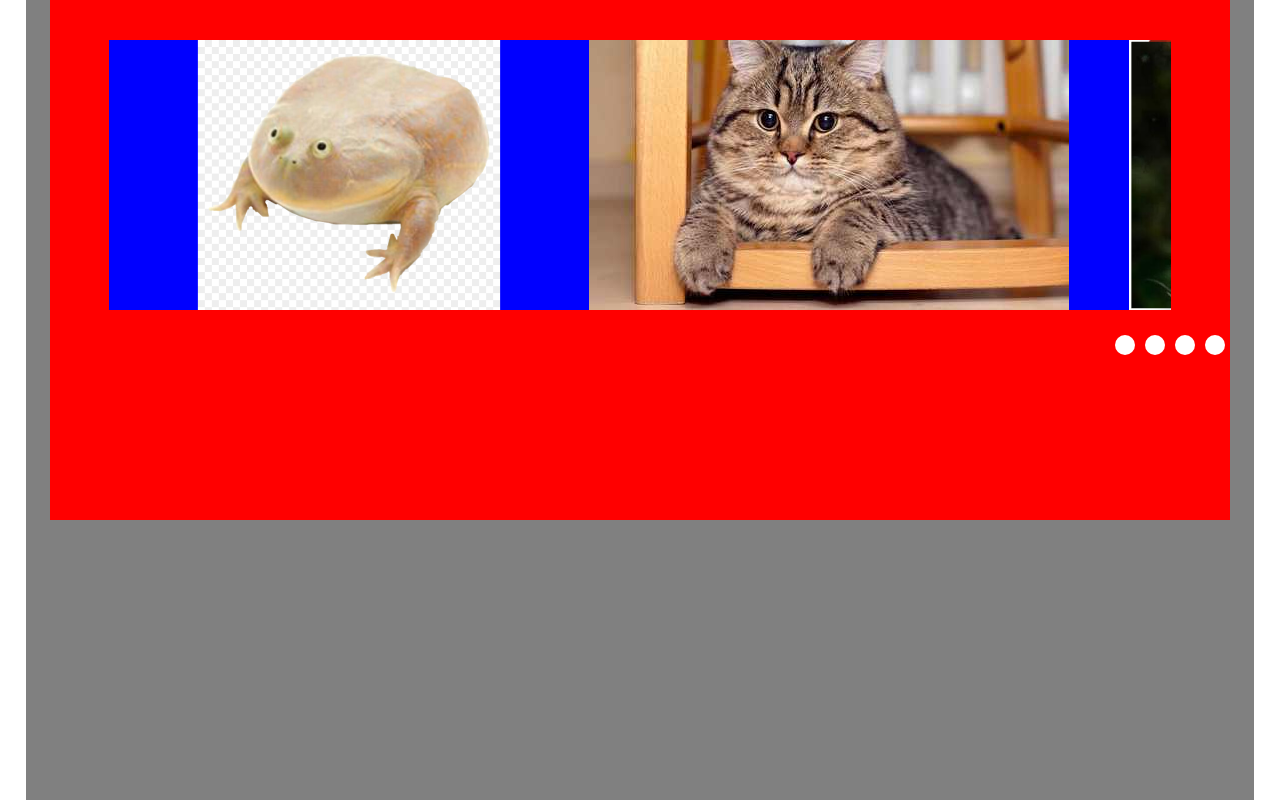
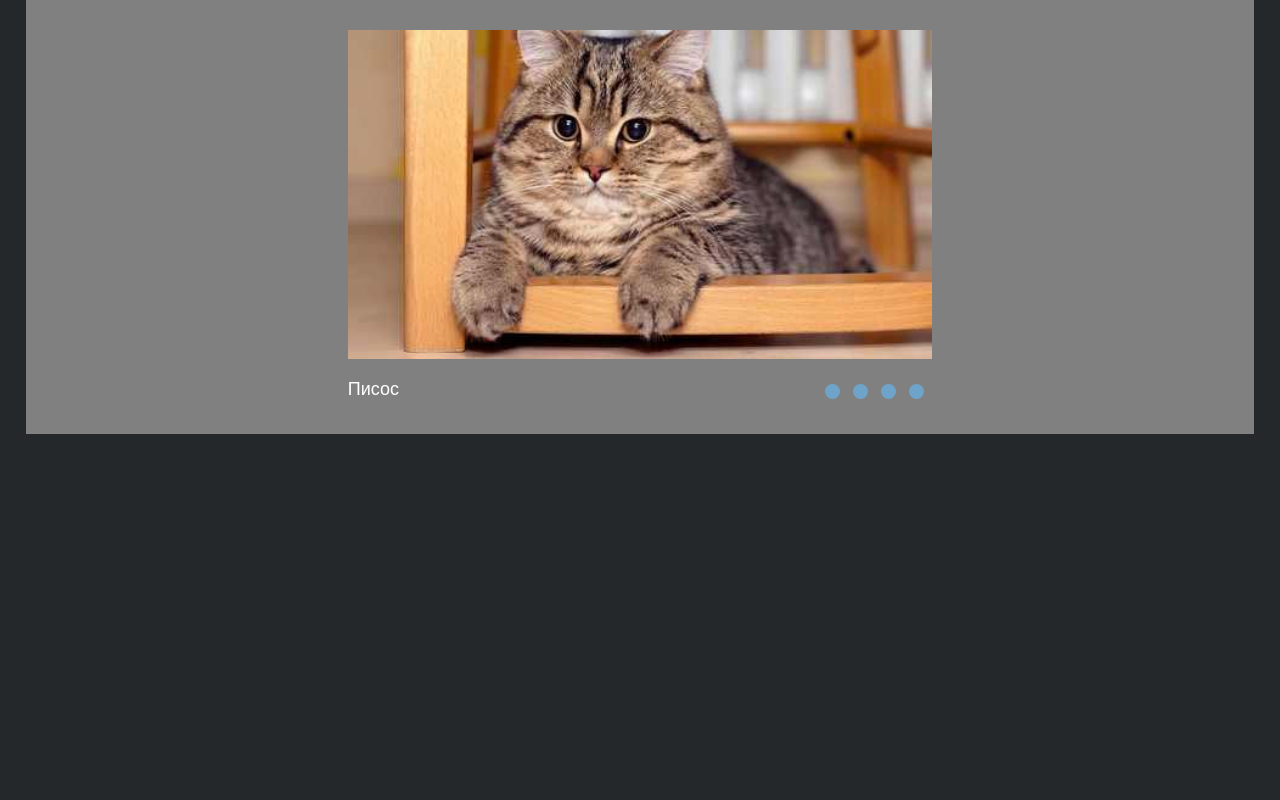
Before and after one commit to Nicht0/cssMemeSlider, a plain HTML site: page cssMemeSlider/index.html in a window 1280 px wide. Drawn offline with Linux system fonts and the light colour scheme.

Commit message:
feat: add styles to css slider (Wed, Sep 20, 2023 8:51:08 PM)

```diff
--- a/cssMemeSlider/index.html
+++ b/cssMemeSlider/index.html
@@ -3,44 +3,44 @@
 <head>
     <meta charset="UTF-8">
     <meta name="viewport" content="width=device-width, initial-scale=1.0">
-    <title>memSlider</title>
-    <link rel="stylesheet" href="style.css">
+    <title>cssMemeSlider</title>
+    <link rel="stylesheet" href="./style.css">
+    <link rel="stylesheet" href="./media.css">
 </head>
 <body>
-    <main>
-        <div class="container">
-            <div class="slider">
-                <div class="img-wrapper">
-                    <img src="./assets/dude.png" alt="dude">
-                    <img src="./assets/писос.png" alt="pisos">
-                    <img src="./assets/шалушай.png" alt="smurfCat">
-                    <img src="./assets/четыре.png" alt="four">
+    <div class="slider-wrapper">
+        <main>
+        <div class="slides">
+            <input type="radio" name="radio" id="pisos" checked>
+            <input type="radio" name="radio" id="four">
+            <input type="radio" name="radio" id="smurf">
+            <input type="radio" name="radio" id="dude">
+            <div class="image-wrapper">
+                <div class="slider-image current"><img src="./assets/писос.png" alt="pisos"></div>
+                <div class="slider-image"><img src="./assets/четыре.png" alt="four"></div>
+                <div class="slider-image"><img src="./assets/шалушай.png" alt="smurf"></div>
+                <div class="slider-image"><img src="./assets/dude.png" alt="dude"></div>
+            </div>
+        </div>
+
+        <div class="controls-wrapper">
+            <div class="text-wrapper">
+                <div class="text-container">
+                    <p class="text">Писос</p>
+                    <p class="text">четыре</p>
+                    <p class="text">Шайлушай</p>
+                    <p class="text">It's wednesday, dude</p>
                 </div>
             </div>
-            <div class="meme-container">
-                <div class="meme-text">
-                    <span>Dude</span>
-                    <span>Pisos</span>
-                    <span>Shilushai</span>
-                    <span>four</span>
-                </div>
-                <div class="meme-dot">
-                    <div class="dot-wrapper">
-                        <div class="dot"></div>
-                    </div>
-                    <div class="dot-wrapper">
-                        <div class="dot"></div>
-                    </div>
-                    <div class="dot-wrapper">
-                        <div class="dot"></div>
-                    </div>
-                    <div class="dot-wrapper">
-                        <div class="dot"></div>
-                    </div>
-                </div>
+            <div class="controls-container">
+                <label for="pisos"><div class="dot"></div></label>
+                <label for="four"><div class="dot"></div></label>
+                <label for="smurf"><div class="dot"></div></label>
+                <label for="dude"><div class="dot"></div></label>
             </div>
+
         </div>
     </main>
-    <script src="index.js"></script>
+    </div>
 </body>
 </html>
--- a/cssMemeSlider/style.css
+++ b/cssMemeSlider/style.css
@@ -1,63 +1,150 @@
-body {
+* {
+    box-sizing: border-box;
     margin: 0;
+    padding: 0;
 }
 
-main {
+body {
+    background: #25282A;
+}
+
+input[name="radio"] {
+    display: none;
+}
+
+.slider-wrapper {
     max-width: 96%;
-    height: 100vh;
+    height: 100%;
+    margin: 0 auto;
+    overflow: hidden;
     background: gray;
+    padding: 30px;
+}
+
+.image-wrapper {
+    display: flex;
+    width: 400%;
+    height: 100%;
+    /* border: 2px solid #fff; */
+    overflow: hidden;
+    /* border-radius: 15px; */
     margin: 0 auto;
 }
 
-.container {
-    height: 60%;
-    max-width: 96%;
-    margin: 0 auto;
-    padding-top: 40px;
-    background: red;
+
+.slider-image {
+    display: flex;
+    justify-content: center;
+    align-items: center;
+    width: 30%;
+    transition: all .5s ease;
 }
 
-.slider {
-    max-width: 90%;
-    overflow: hidden;
-    margin: 0px auto;
-    background: red;
+.slider-image img {
+    width: 50%;
+    height: 100%;
 }
 
-.img-wrapper {
+.controls-wrapper {
     display: flex;
-    background: blue;
-}
-
-.meme-container {
-    display: flex;
+    margin: 0 auto;
+    width: 50%;
     justify-content: space-between;
     margin-top: 20px;
 }
 
-.meme-dot {
-    display: flex;
+.text-wrapper {
+    width: 50%;
+    overflow: hidden;
 }
 
-.dot-wrapper {
+.text-container {
+    display: flex;
+    align-items: start;
+    transition: all .5s ease;
+    /* flex-direction: column; */
+    order: 1;
+    /* width: 30%; */
+}
+
+.text {
+    font-family: Arial, Helvetica, sans-serif;
+    color: #fff;
+    font-size: 18px;
+    flex-shrink: 0;
+    /* opacity: 0; */
+    width: 100%;
+}
+
+.controls-container {
+    display: flex;
+    order: 2;
+}
+
+.controls-wrapper label {
     display: flex;
     justify-content: center;
     align-items: center;
-    width: 30px;
-    height: 30px;
+    width: 25px;
+    height: 25px;
+    cursor: pointer;
+    margin-right: 3px;
 }
 
 .dot {
-    width: 20px;
-    height: 20px;
-    background: #fff;
+
+    width: 15px;
+    height: 15px;
     border-radius: 50%;
+    background: #6EA3CA;
+    transition: all .5s ease;
 }
 
+.dot:hover {
+    opacity: .4;
+}
 
-.meme-text span {
-    font-family: Arial, Helvetica, sans-serif;
-    font-size: 22px;
+.dot:active {
     color: #fff;
-    display: none;
 }
+
+#pisos:checked ~ .image-wrapper {
+    margin-left: 0;
+}
+
+#four:checked ~ .image-wrapper {
+    margin-left: -100%;
+}
+
+#smurf:checked ~ .image-wrapper {
+    margin-left: -200%;
+
+}
+
+#dude:checked ~ .image-wrapper {
+    margin-left: -300%;
+
+}
+
+#pisos:checked ~ .text-wrapper .text:nth-of-type(1),
+#four:checked ~ .text-wrapper .text:nth-of-type(2),
+#smurf:checked ~ .text-wrapper .text:nth-of-type(3),
+#dude:checked ~ .text-wrapper .text:nth-of-type(4) {
+    opacity: 1;
+}
+
+#pisos:checked ~ .controls-wrapper .text-container {
+    transform: translateX(0);
+}
+
+#four:checked ~ .controls-wrapper .text-container {
+    transform: translateX(-50%);
+}
+
+#smurf:checked ~ .controls-wrapper .text-container {
+    transform: translateX(-100%);
+}
+
+#dude:checked ~ .controls-wrapper .text-container {
+    transform: translateX(-150%);
+}
```
Also changed, not shown: cssMemeSlider/media.css (added, +18 -0 lines), cssMemeSlider/index.js (deleted).
